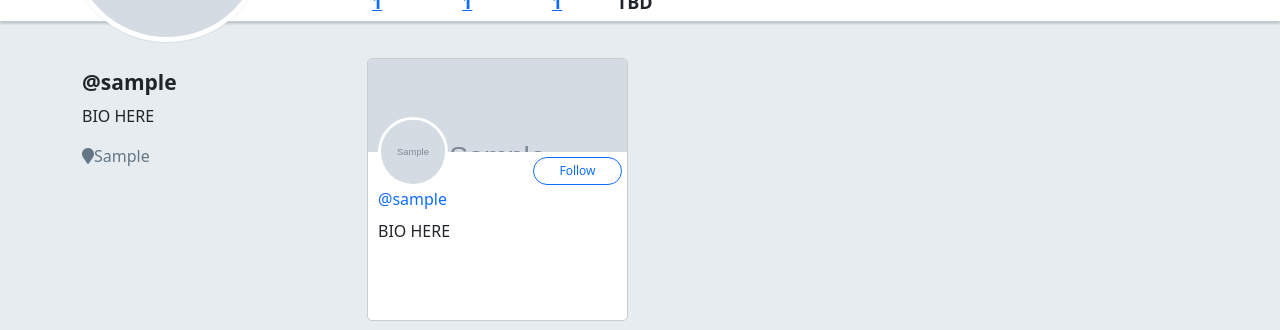
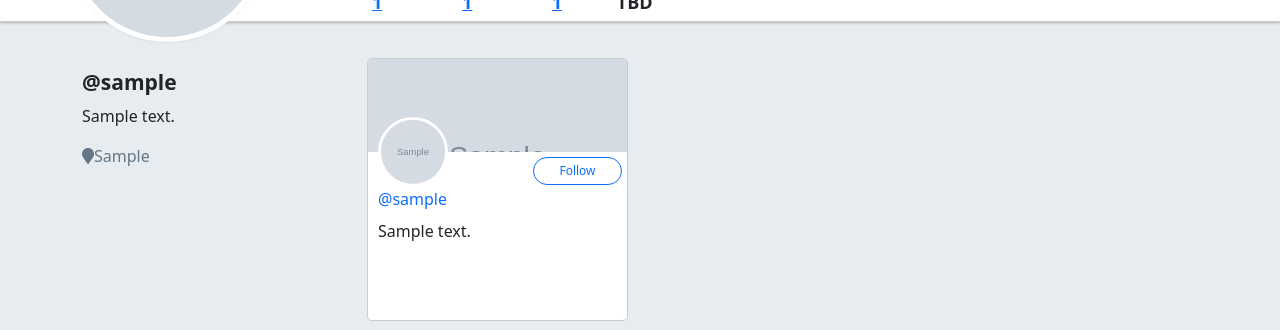
Before and after one commit to bhanson11/warbler, a Flask app: template templates/users/following.html in a window 1280 px wide. Shown: the part 444-774 px from the top of the page. Run offline with Flask 2, Linux system fonts and the light colour scheme; the template is opened without the code that fills it: values that come from a table or form of the project are taken from there, others are empty; tables that the repository leaves empty hold one stand-in row (values such as "Sample post"); grey boxes marked "Sample" are stand-in pictures; some libraries are stand-ins or nearby versions.

Commit message:
save user cards that show up for what users a particular user is following to have the {{ user.bio }} so their bio shows up on their card

```diff
--- a/templates/users/detail.html
+++ b/templates/users/detail.html
@@ -58,7 +58,7 @@
 <div class="row">
   <div class="col-sm-3">
     <h4 id="sidebar-username">@{{ user.username }}</h4>
-    <p>BIO HERE</p>
+    <p>{{ user.bio }}</p>
     <p class="user-location"><span class="fa fa-map-marker"></span>{{ user.location }}</p>
   </div>
 
--- a/templates/users/following.html
+++ b/templates/users/following.html
@@ -28,7 +28,7 @@
                 {% endif %}
 
               </div>
-              <p class="card-bio">BIO HERE</p>
+              <p class="card-bio">{{ user.bio }}</p>
             </div>
           </div>
         </div>
```
